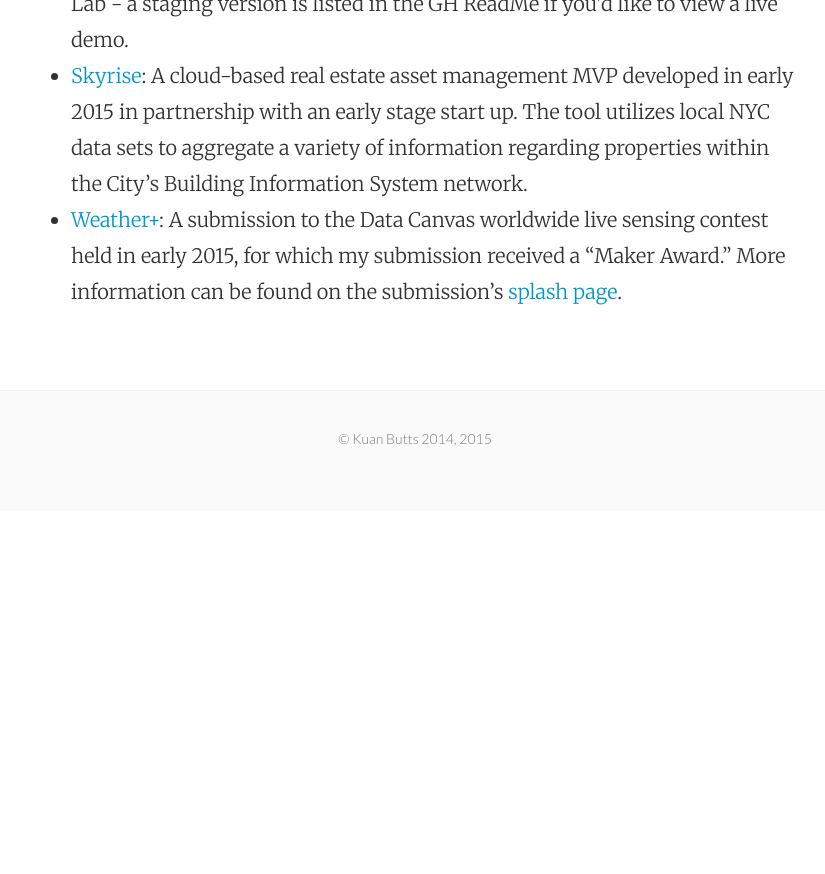
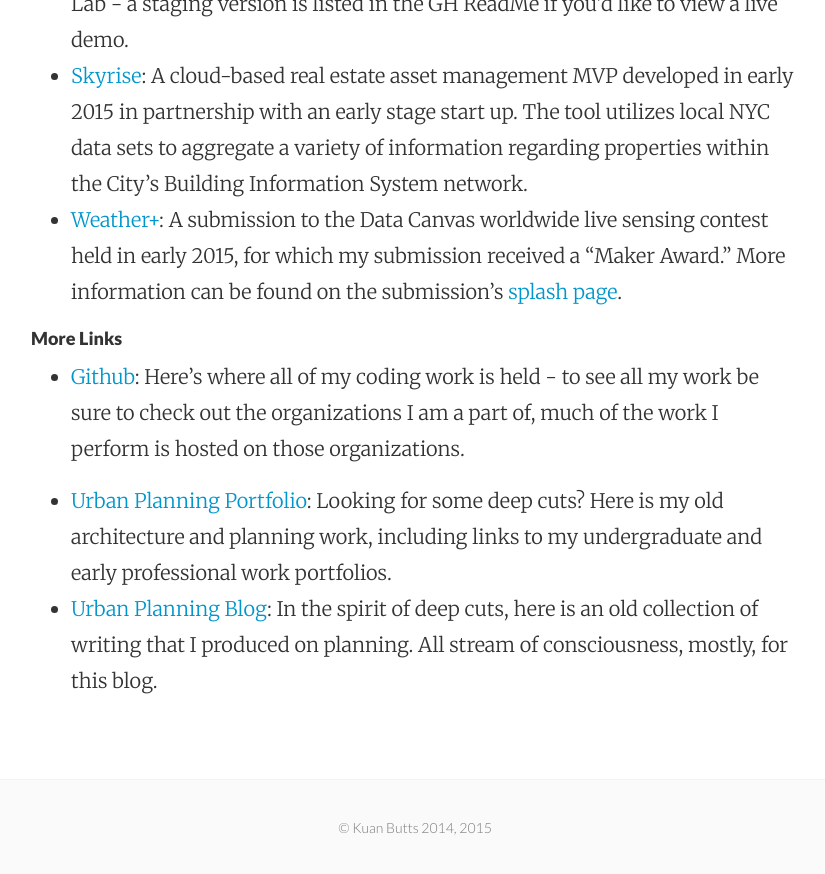
Before and after one commit to kuanb/kuanb.github.io, a Jekyll site: the page built from about.md, in a window 1280 px wide and 900 px high, scrolled down 1354 px. Shown: the top 874 px of the window, without its empty margins (225-1050 px from the left). Built offline with Jekyll 4.4.1, drawn with Linux system fonts in a browser that asks for light colours; Markdown is read by kramdown in place of the engine named in the settings; before the commit the page ends 1865 px from its top, so only the background shows below that; some of the changed text lies outside the part shown.

Commit message:
updated name

```diff
--- a/_config.yml
+++ b/_config.yml
@@ -1,5 +1,5 @@
 # Site settings
-title:       Kuan Butts
+title:       exploring space, digitally
 email:       kuanbutts@gmail.com
 author:      Kuan Butts
 description: "Personal web page of Kuan Butts."
--- a/about.md
+++ b/about.md
@@ -18,3 +18,10 @@
 * [CoAXs](https://github.com/mitTransportAnalyst/CoAXs): A tool that integrates with bus routing output from tools such as TransitMix (now called ReMix) and plugs into scenario isochrone modelling software developed by the folks at Conveyal (a software consulatancy located in DC). I led the development of the application  within a team at MIT's Media Lab - a staging version is listed in the GH ReadMe if you'd like to view a live demo.
 * [Skyrise](http://skyrise.net/): A cloud-based real estate asset management MVP developed in early 2015 in partnership with an early stage start up. The tool utilizes local NYC data sets to aggregate a variety of information regarding properties within the City's Building Information System network.
 * [Weather+](http://kuanbutts.com/dataCanvas/): A submission to the Data Canvas worldwide live sensing contest held in early 2015, for which my submission received a "Maker Award." More information can be found on the submission's [splash page](http://kuanbutts.com/dataCanvas/).
+
+###### More Links
+
+* [Github](https://github.com/kuanb): Here's where all of my coding work is held - to see all my work be sure to check out the organizations I am a part of, much of the work I perform is hosted on those organizations.
+
+* [Urban Planning Portfolio](http://cargocollective.com/kuanbutts): Looking for some deep cuts? Here is my old architecture and planning work, including links to my undergraduate and early professional work portfolios.
+* [Urban Planning Blog](http://cargocollective.com/kuanbutts): In the spirit of deep cuts, here is an old collection of writing that I produced on planning. All stream of consciousness, mostly, for this blog.
```
